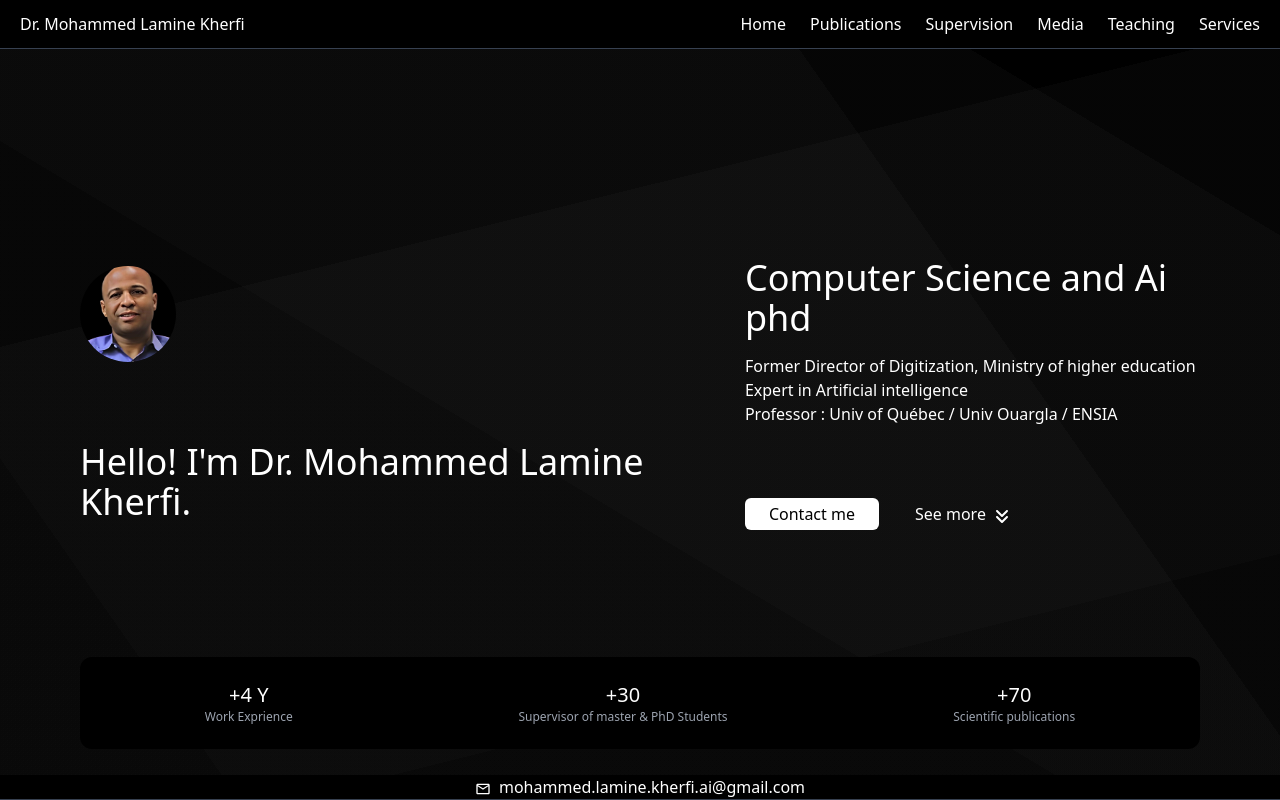
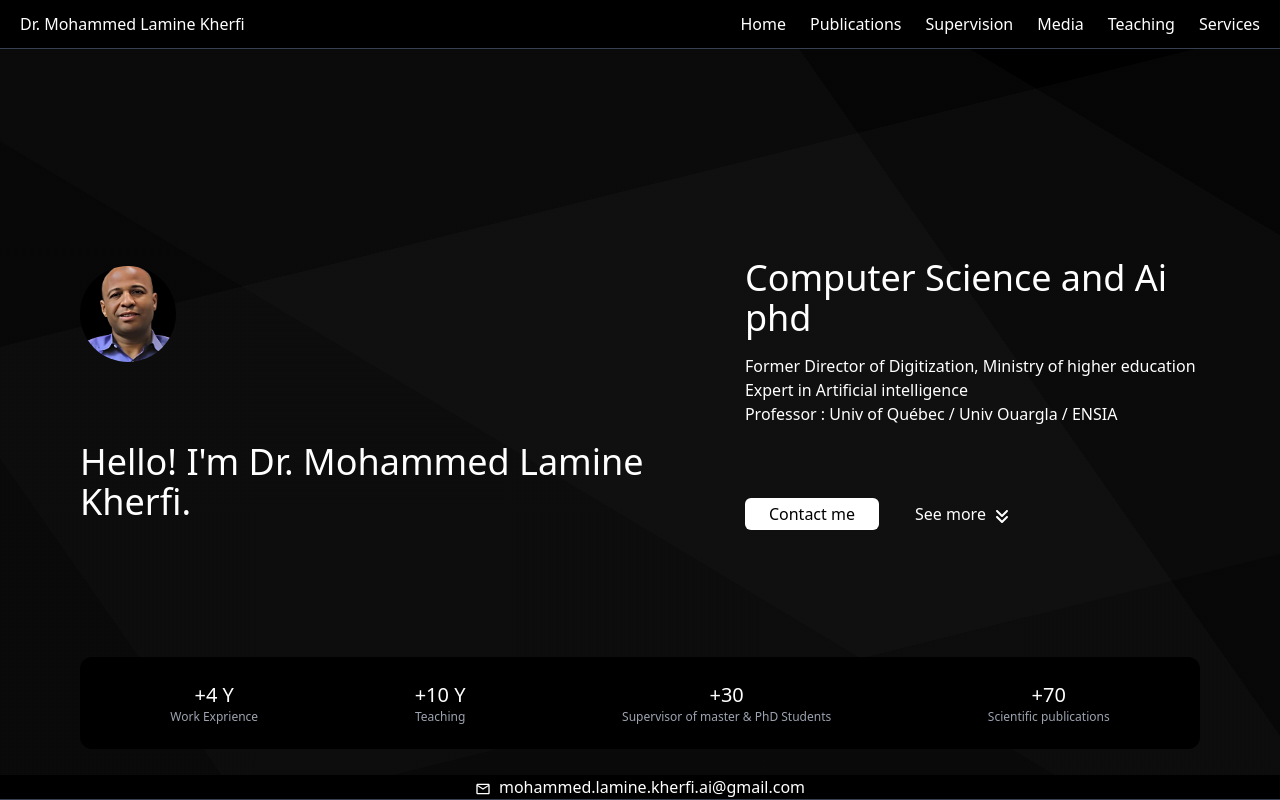
Before and after one commit to medlnb/kherfi-portfolio, a Next.js app: page / in a window 1280 px wide. Built offline with nearby package versions, Linux system fonts and the light colour scheme.

Commit message:
update: UI

```diff
--- a/app/page.tsx
+++ b/app/page.tsx
@@ -116,6 +116,10 @@ const Home = () => {
               <p className="text-xs text-gray-400">Work Exprience</p>
             </div>
             <div className="text-center">
+              <p className="text-xl">+10 Y</p>
+              <p className="text-xs text-gray-400">Teaching</p>
+            </div>
+            <div className="text-center">
               <p className="text-xl">+30</p>
               <p className="text-xs text-gray-400">
                 Supervisor of master & PhD Students
```
